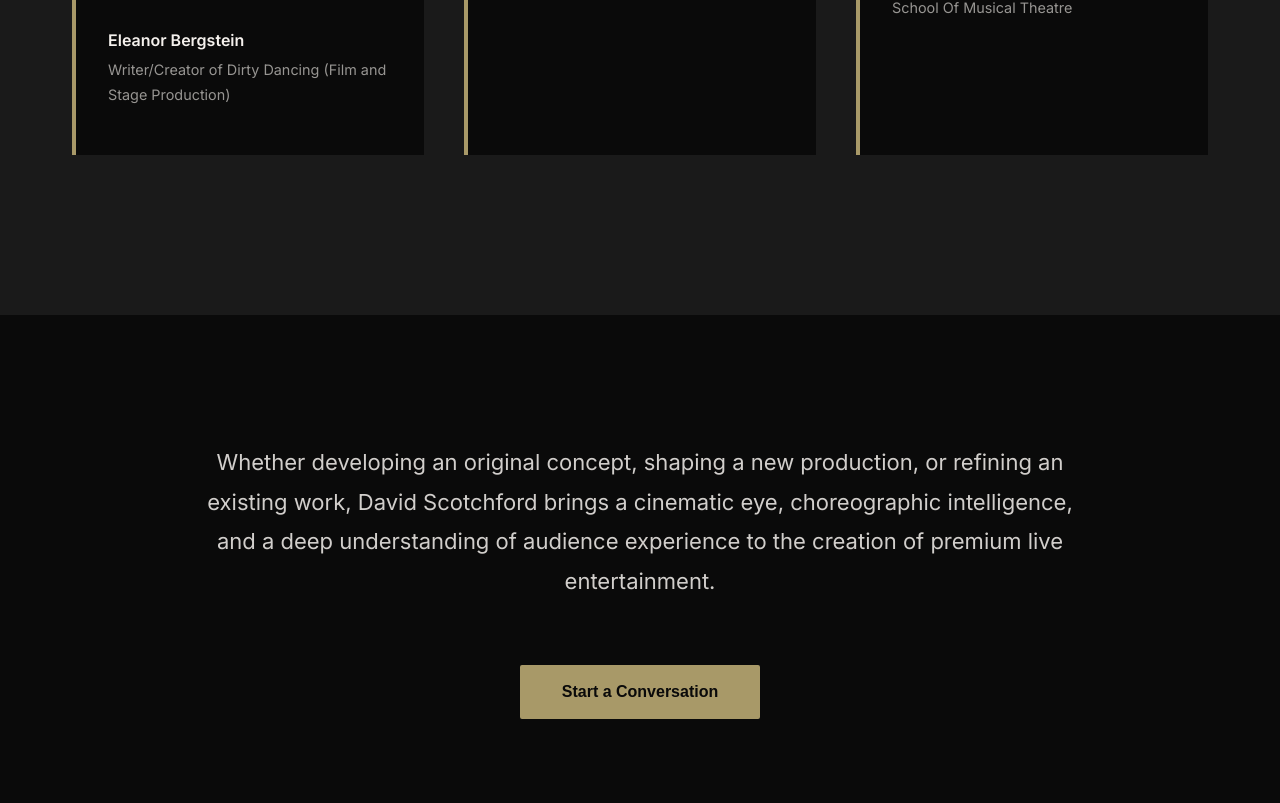
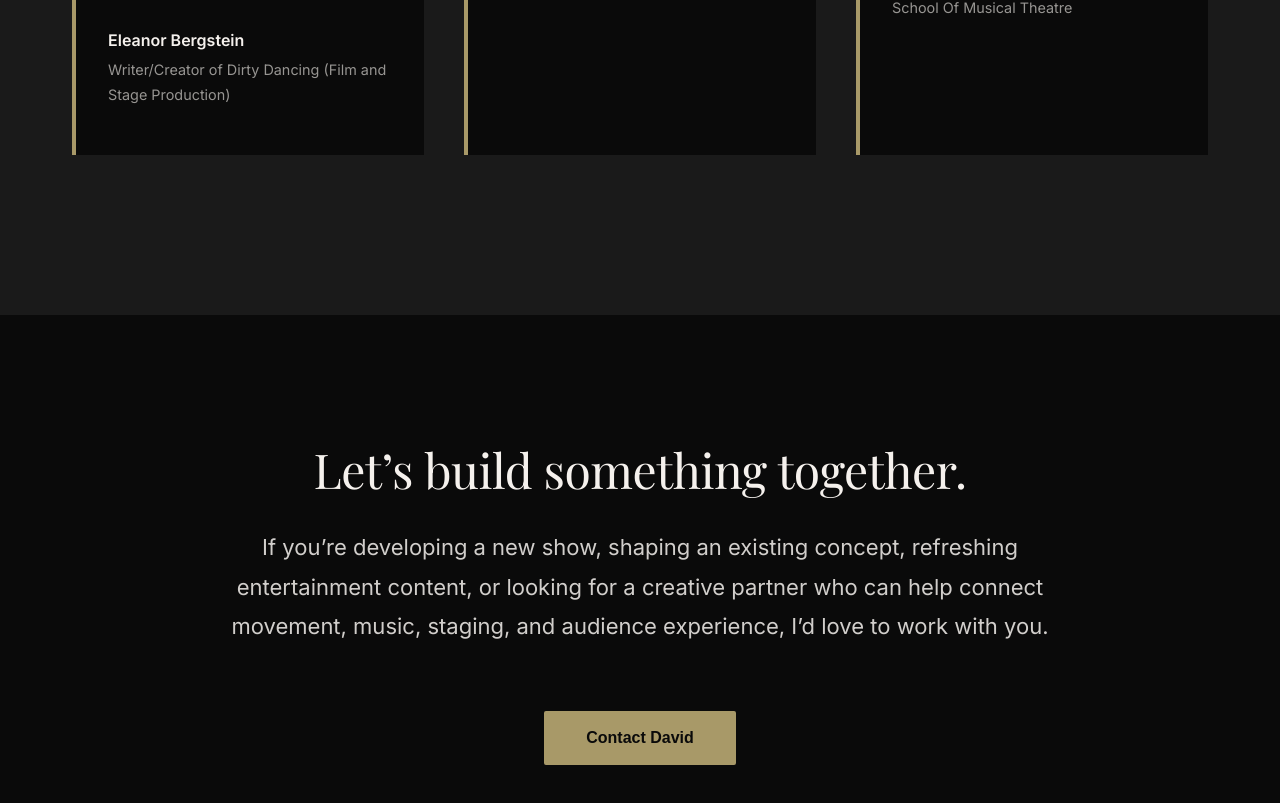
Before and after one commit to scotchem/david-scotchford-website, a React (Vite) app: page / in a window 1280 px wide. Shown: the part 5885-6688 px from the top of the page. Built offline with nearby package versions, Linux system fonts and the light colour scheme.

Commit message:
Homepage: update closing section title, copy, and button to Contact David

```diff
--- a/src/App.css
+++ b/src/App.css
@@ -824,6 +824,14 @@ footer p {
   text-align: center;
 }
 
+.closing-title {
+  font-family: 'Playfair Display', serif;
+  font-size: 3rem;
+  font-weight: 400;
+  color: var(--warm-white);
+  margin-bottom: 2rem;
+  letter-spacing: -0.5px;
+}
 .closing-text {
   font-size: 1.375rem;
   line-height: 1.8;
--- a/src/pages/Home.tsx
+++ b/src/pages/Home.tsx
@@ -200,10 +200,11 @@ export default function Home({ setCurrentPage }: HomeProps) {
       {/* Section 8: Closing Invitation */}
       <section className="closing-section">
         <div className="section-container">
+          <h2 className="closing-title">Let’s build something together.</h2>
           <p className="closing-text">
-            Whether developing an original concept, shaping a new production, or refining an existing work, David Scotchford brings a cinematic eye, choreographic intelligence, and a deep understanding of audience experience to the creation of premium live entertainment.
+            If you’re developing a new show, shaping an existing concept, refreshing entertainment content, or looking for a creative partner who can help connect movement, music, staging, and audience experience, I’d love to work with you.
           </p>
-          <button className="cta-button" onClick={() => setCurrentPage && setCurrentPage('contact')}>Start a Conversation</button>
+          <button className="cta-button" onClick={() => setCurrentPage && setCurrentPage('contact')}>Contact David</button>
         </div>
       </section>
     </div>
```
